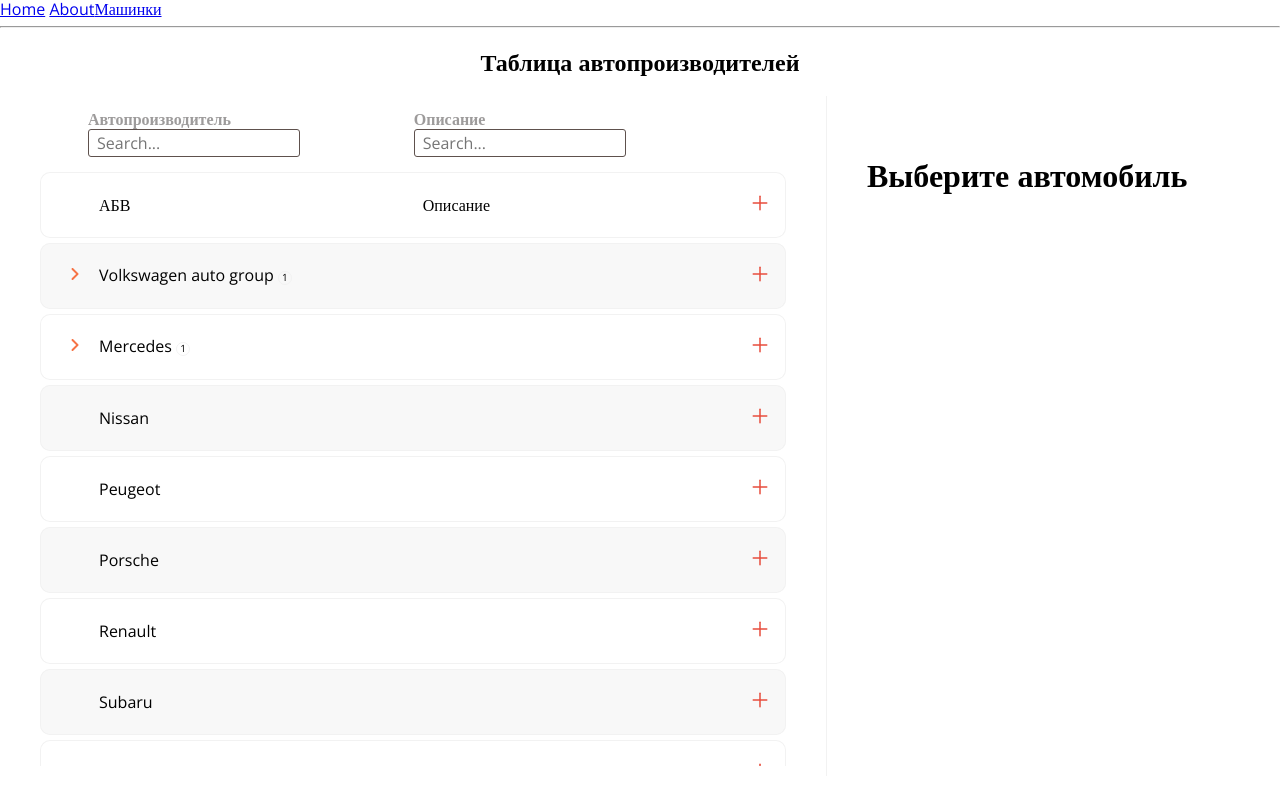
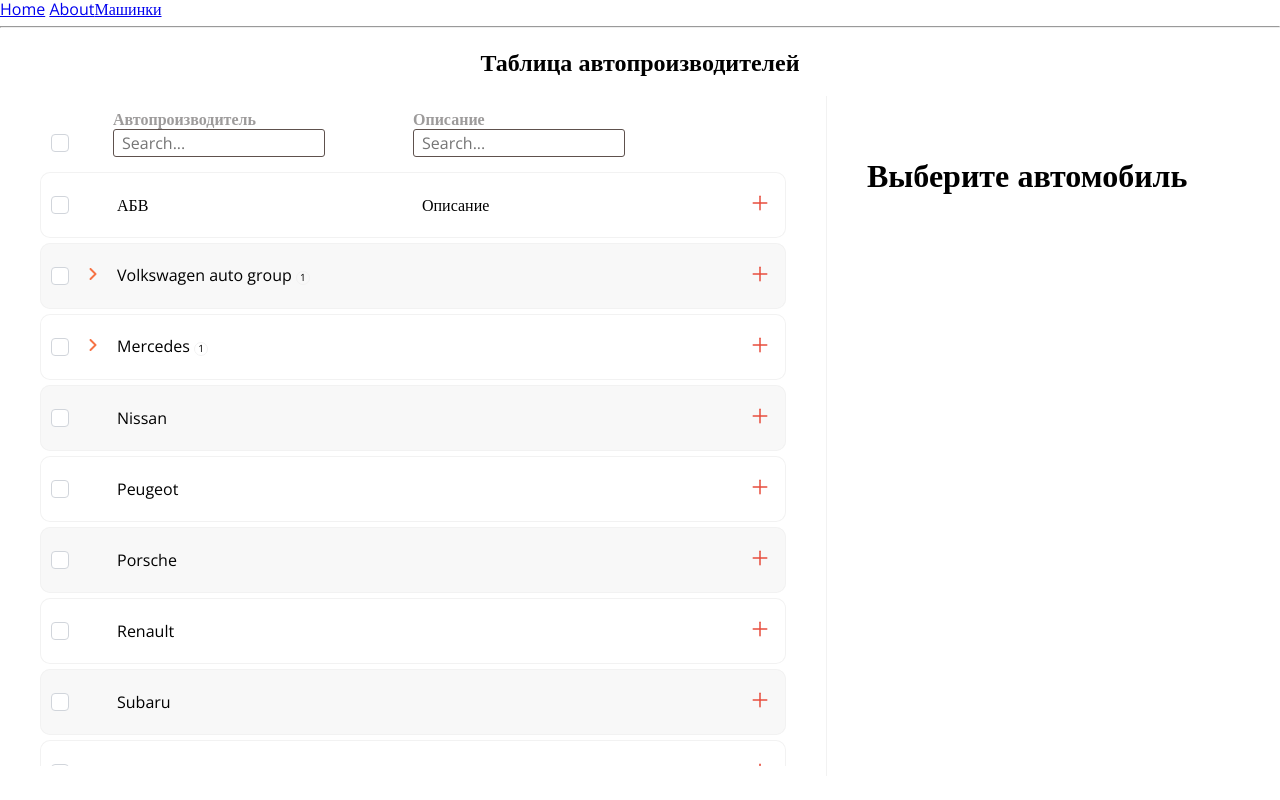
Before and after one commit to NetrodgeN/Cars, a React (Vite) app: page /automakers in a window 1280 px wide. Built offline with nearby package versions, Linux system fonts and the light colour scheme.

Commit message:
add checkboxes for table

```diff
--- /dev/null
+++ b/src/components/checkbox/checkbox.module.scss
@@ -0,0 +1,31 @@
+@use '../../styles/variables' as variables;
+
+.checkbox {
+  display: block;
+  width: 1rem;
+  height: 1rem;
+  border-radius: 0.25rem;
+  border: 1px solid #d1d5db;
+  background-color: #ffffff;
+  &:hover {
+    cursor: pointer;
+    background-color: #ffede7;
+  }
+}
+
+.checkbox[data-checked] {
+  background-color: variables.$background_button_color;
+}
+
+.checkbox__checkmark {
+  stroke: variables.$accent_color;
+  opacity: 0;
+  transition: opacity 0.2s;
+}
+
+.checkbox[data-checked] .checkbox__checkmark {
+  opacity: 1;
+}
+.checkbox[data-indeterminate] .checkbox__checkmark {
+  opacity: 1;
+}
--- /dev/null
+++ b/src/components/checkbox/checkbox.tsx
@@ -0,0 +1,39 @@
+import { Checkbox as HCheckbox, CheckboxProps } from "@headlessui/react";
+import styled from "./checkbox.module.scss";
+import classNames from "classnames/bind";
+
+const cn = classNames.bind(styled);
+
+function Checkbox({
+  checked,
+  indeterminate,
+  onChange,
+  disabled,
+  ...otherProps
+}: CheckboxProps) {
+  return (
+      <HCheckbox
+          indeterminate={indeterminate}
+          checked={checked}
+          onChange={onChange}
+          disabled={disabled}
+          className={cn("checkbox")}
+          {...otherProps}
+      >
+          <svg
+              className={cn('checkbox__checkmark')}
+              viewBox="0 0 14 14"
+              fill="none"
+          >
+              <path
+                  d={indeterminate ? "M3 7L11 7" : "M3 8L6 11L11 3.5"}
+                  strokeWidth={2}
+                  strokeLinecap="round"
+                  strokeLinejoin="round"
+              />
+          </svg>
+      </HCheckbox>
+  );
+}
+
+export default Checkbox;
--- a/src/components/table/table.module.scss
+++ b/src/components/table/table.module.scss
@@ -16,9 +16,9 @@ thead {
 thead th {
   text-align: left;
   color: variables.$gray_color;
-  &:first-child {
-    padding-left: 48px;
-  }
+}
+.table-header__filter-cell--first {
+  padding-left: 72px;
 }
 
 tr {
--- a/src/components/table/table.tsx
+++ b/src/components/table/table.tsx
@@ -8,6 +8,7 @@ import {
   getFilteredRowModel,
   Row,
   RowData,
+  RowSelectionState,
   TableMeta,
   useReactTable,
 } from "@tanstack/react-table";
@@ -41,6 +42,7 @@ export const Table = <TData extends RowData>({
 }: TableProps<TData>) => {
   const [expanded, setExpanded] = useState<ExpandedState>({});
   const [columnFilters, setColumnFilters] = useState<ColumnFiltersState>([]);
+  const [rowSelection, setRowSelection] = useState<RowSelectionState>({});
 
   const table = useReactTable({
     enableRowSelection: true,
@@ -57,20 +59,22 @@ export const Table = <TData extends RowData>({
     meta: metaData,
     onExpandedChange: setExpanded,
     onColumnFiltersChange: setColumnFilters,
+    onRowSelectionChange: setRowSelection,
     getRowId,
     state: {
       expanded,
       columnFilters,
+      rowSelection,
     },
     filterFromLeafRows: true,
   });
-
+  console.log("rowSelection", rowSelection);
   return (
     <table className={cn("table")}>
       <thead>
         {table.getHeaderGroups().map((headerGroup) => (
           <tr key={headerGroup.id}>
-            {headerGroup.headers.map((header) => {
+            {headerGroup.headers.map((header, index) => {
               return (
                 <th
                   colSpan={header.colSpan}
@@ -84,7 +88,11 @@ export const Table = <TData extends RowData>({
                         header.getContext(),
                       )}
                       {header.column.getCanFilter() ? (
-                        <div className={cn("table-header__filter-cell")}>
+                        <div
+                          className={cn("table-header__filter-cell", {
+                            "table-header__filter-cell--first": index === 0,
+                          })}
+                        >
                           <TableFilter column={header.column} />
                         </div>
                       ) : null}
--- a/src/pages/main-page/components/cells/automakers-cell/automakers-cell.tsx
+++ b/src/pages/main-page/components/cells/automakers-cell/automakers-cell.tsx
@@ -5,6 +5,7 @@ import styles from "./automakers-cell.module.scss";
 import { Button, BUTTON_SIZE } from "../../../../../components/buttons";
 import Arrow from "../../../../../assets/icons/arrow-down.svg";
 import { Automakers } from "../../../../types.ts";
+import Checkbox from "../../../../../components/checkbox/checkbox.tsx";
 
 const cn = classNames.bind(styles);
 
@@ -31,11 +32,17 @@ export const AutomakersCell = (cell: CellContext<Automakers, unknown>) => {
   };
 
   const subRowCount = row.originalSubRows?.length;
+
   return (
     <div
       className={cn("automakers-cell")}
       style={{ paddingLeft: `${row.depth * 2}rem` }}
     >
+      <Checkbox
+          checked={row.getIsSelected()}
+          onChange={row.toggleSelected}
+          indeterminate={row.getIsSomeSelected()}
+      />
       {row.getCanExpand() && (
         <Button
           onClick={row.getToggleExpandedHandler()}
--- /dev/null
+++ b/src/pages/main-page/components/cells/automakers-header/automakers-header.module.scss
@@ -0,0 +1,14 @@
+.automakers-header {
+  position: relative;
+  display: flex;
+}
+
+.automakers-header__checkbox-wrapper {
+  padding-left: 10px;
+  position: absolute;
+  top: 24px;
+}
+
+.automakers-header__title {
+  padding-left: 72px;
+}
--- /dev/null
+++ b/src/pages/main-page/components/cells/automakers-header/automakers-header.tsx
@@ -0,0 +1,25 @@
+import Checkbox from "../../../../../components/checkbox/checkbox.tsx";
+import { Automakers } from "../../../../types.ts";
+import { HeaderContext } from "@tanstack/react-table";
+import styles from "./automakers-header.module.scss";
+import classNames from "classnames/bind";
+
+const cn = classNames.bind(styles);
+
+export const AutomakersHeader = ({
+  table,
+}: HeaderContext<Automakers, string>) => (
+  <div className={cn("automakers-header")}>
+    <div className={cn("automakers-header__checkbox-wrapper")}>
+      <Checkbox
+        checked={table.getIsAllRowsSelected()}
+        indeterminate={table.getIsSomeRowsSelected()}
+        onChange={table.toggleAllRowsSelected}
+      />
+    </div>
+
+    <span className={cn("automakers-header__title")}>Автопроизводитель</span>
+  </div>
+);
+
+AutomakersHeader.displayName = "AutomakersHeader";
--- a/src/pages/main-page/components/main-columns.tsx
+++ b/src/pages/main-page/components/main-columns.tsx
@@ -3,14 +3,13 @@ import { AutomakersCell } from "./cells/automakers-cell/automakers-cell.tsx";
 import { Automakers } from "../../types.ts";
 import { DescriptionCell } from "./cells/description-cell/description-cell.tsx";
 import { MenuCell } from "./menu-cell.tsx";
+import {AutomakersHeader} from "./cells/automakers-header/automakers-header.tsx";
 
 const columnHelper = createColumnHelper<Automakers>();
 
 export const defaultColumns = [
   columnHelper.accessor((row) => row.automakerName, {
-    header: () => (
-      <span>Автопроизводитель</span>
-    ),
+    header: AutomakersHeader,
     cell: AutomakersCell,
     footer: (props) => props.column.id,
     id: "name",
```
